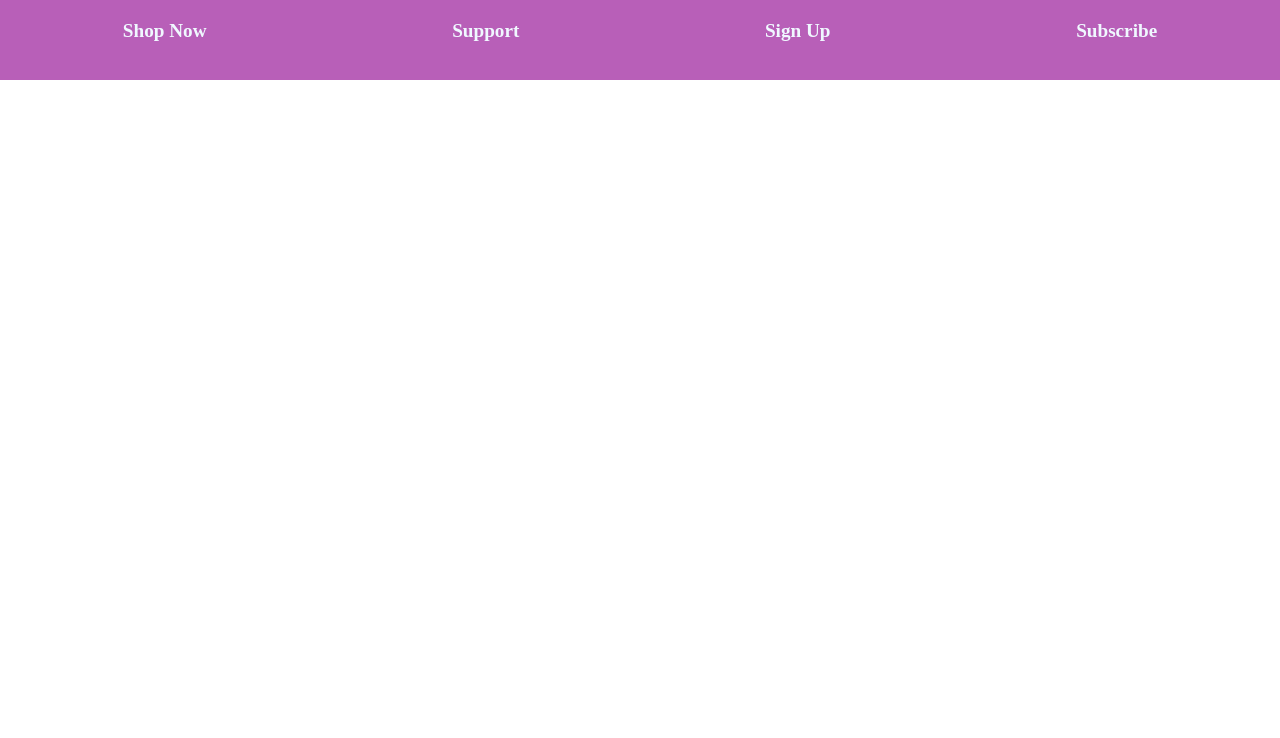
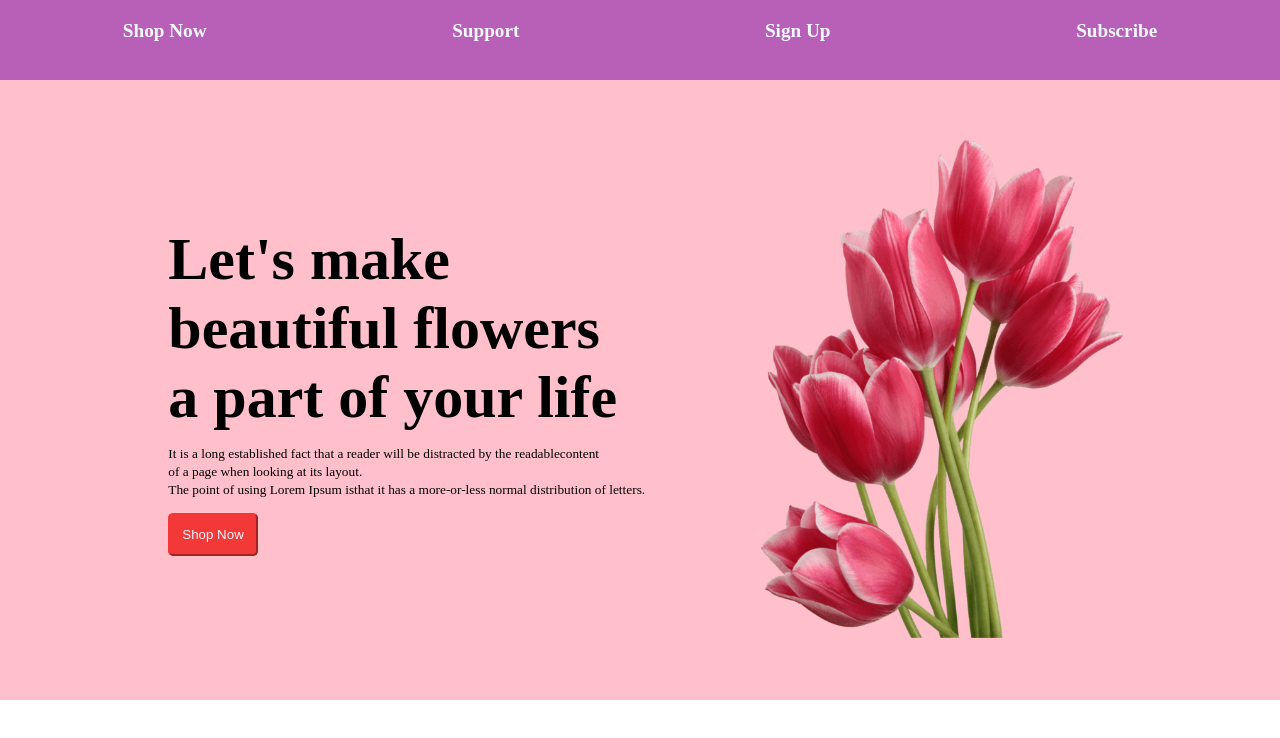
Before and after one commit to redowan-hridoy/flower-shop-assignment, a plain HTML site: page index.html in a window 1280 px wide. Drawn offline with Linux system fonts and the light colour scheme.

Commit message:
chest done

```diff
--- a/index.html
+++ b/index.html
@@ -21,6 +21,21 @@
     </section>
 
     <section>
+        <div class="chest">
+            <div>
+                <h1 class="chest-heading">
+                    Let's make <br> beautiful flowers <br> a part of your life</h1>
+                <p class="chest-contain">
+                    <small>It is a long established fact that a reader will be distracted by the readablecontent <br> of a page when looking at its layout. <br> The point of using Lorem Ipsum isthat it has a more-or-less normal distribution of letters.</small>
+                </p>
+                <button class="chest-btn">
+                    Shop Now
+                </button>
+            </div>
+            <div>
+                <img src="asset/pngwing 10.png" alt="" height="500px" width="400px" >
+            </div>
+        </div>
 
     </section>
 
--- a/style.css
+++ b/style.css
@@ -16,3 +16,24 @@
     font-weight: bolder;
     font-size: larger;
 }
+.chest{
+    display: flex;
+    align-items: center;
+    justify-content: space-around;
+    background-color:pink;
+    padding: 90px;
+    padding-left: 120px;
+    height: 55vh;
+}
+.chest-heading{
+    font-size: 60px;
+    margin-bottom: 12px;
+}
+.chest-btn{
+    padding: 12px;
+    color: aliceblue;
+    background-color:rgb(243, 56, 56);
+    margin-top: 15px;
+    border-radius: 5px;
+    border-color:rgb(243, 56, 56);
+}
```
